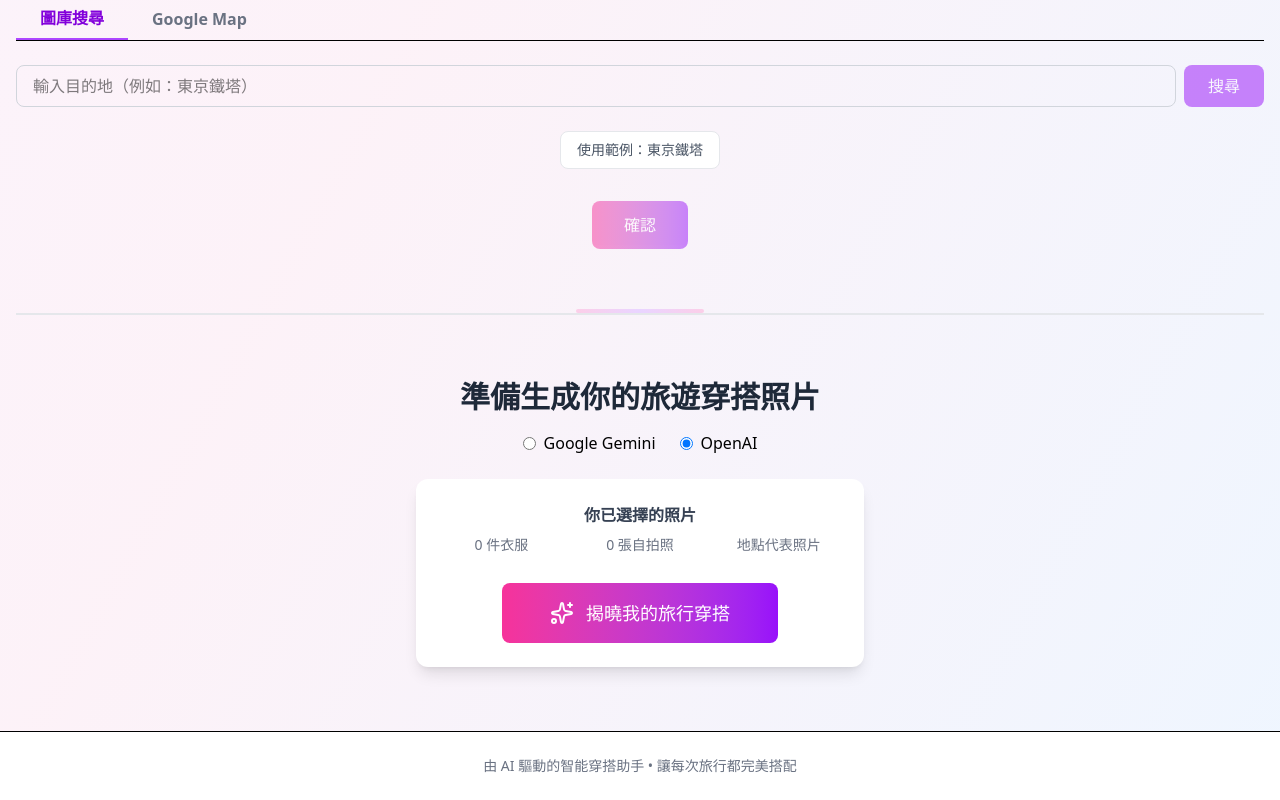
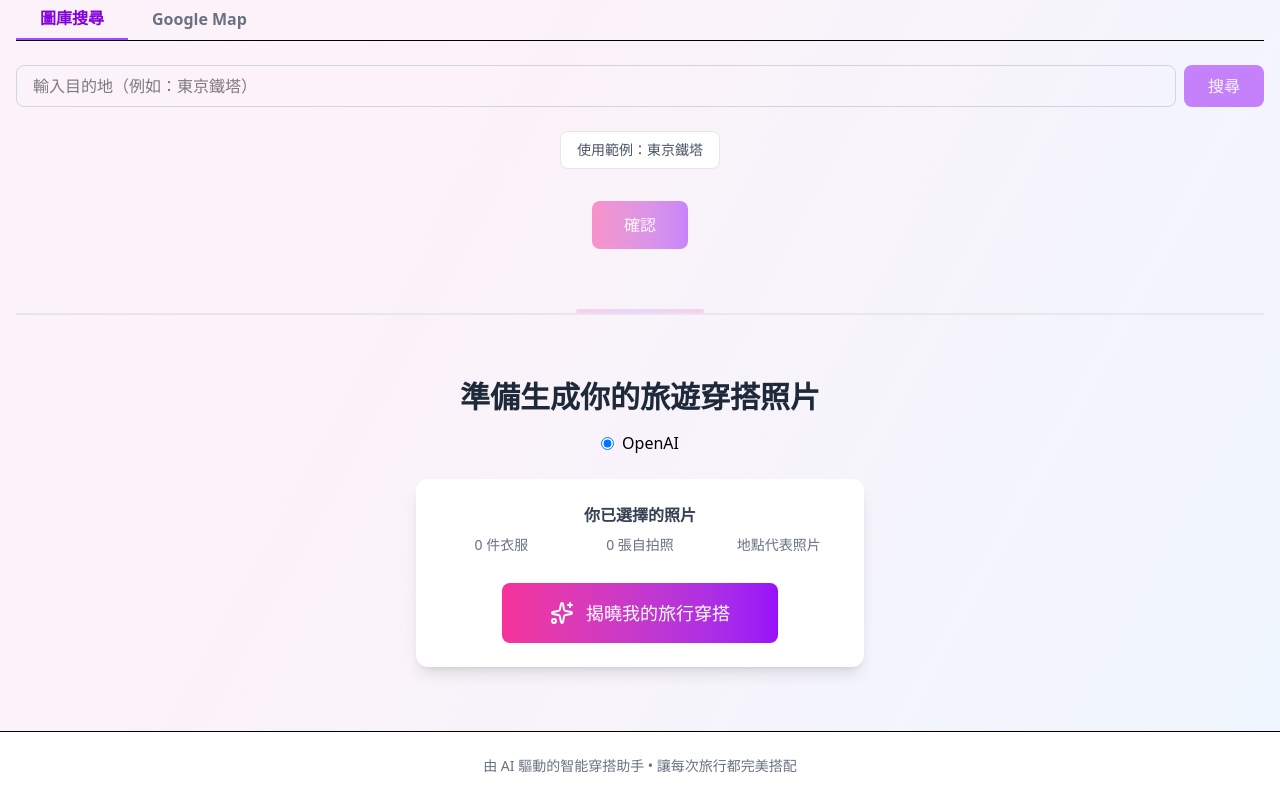
Before and after one commit to Youngger9765/AI-Outfit, a Next.js app: page / in a window 1280 px wide. Shown: the part 1534-2334 px from the top of the page. Built offline with nearby package versions, Linux system fonts and the light colour scheme.

Commit message:
feat: 1. 修改 Gemini prompt 結構 2. 限制 Gemini 選項只在本地開發環境顯示

```diff
--- a/src/components/travel-outfit/GeneratePrepare.tsx
+++ b/src/components/travel-outfit/GeneratePrepare.tsx
@@ -38,6 +38,7 @@ const Step4Prepare: React.FC<Step4PrepareProps> = ({
       <h2 className="text-2xl md:text-3xl font-bold text-gray-800 mb-4">準備生成你的旅遊穿搭照片</h2>
       {/* AI 服務商選擇器 */}
       <div className="flex justify-center mb-6 gap-6">
+        {window.location.hostname === 'localhost' && window.location.port === '3000' && (
           <label className="flex items-center gap-2">
             <input
               type="radio"
@@ -46,8 +47,9 @@ const Step4Prepare: React.FC<Step4PrepareProps> = ({
               checked={aiProvider === 'gemini'}
               onChange={() => setAiProvider('gemini')}
             />
-          Google Gemini
+            Google Gemini（開發用）
           </label>
+        )}
         <label className="flex items-center gap-2">
           <input
             type="radio"
```
Lines whose indentation alone changed are shown as unchanged.
